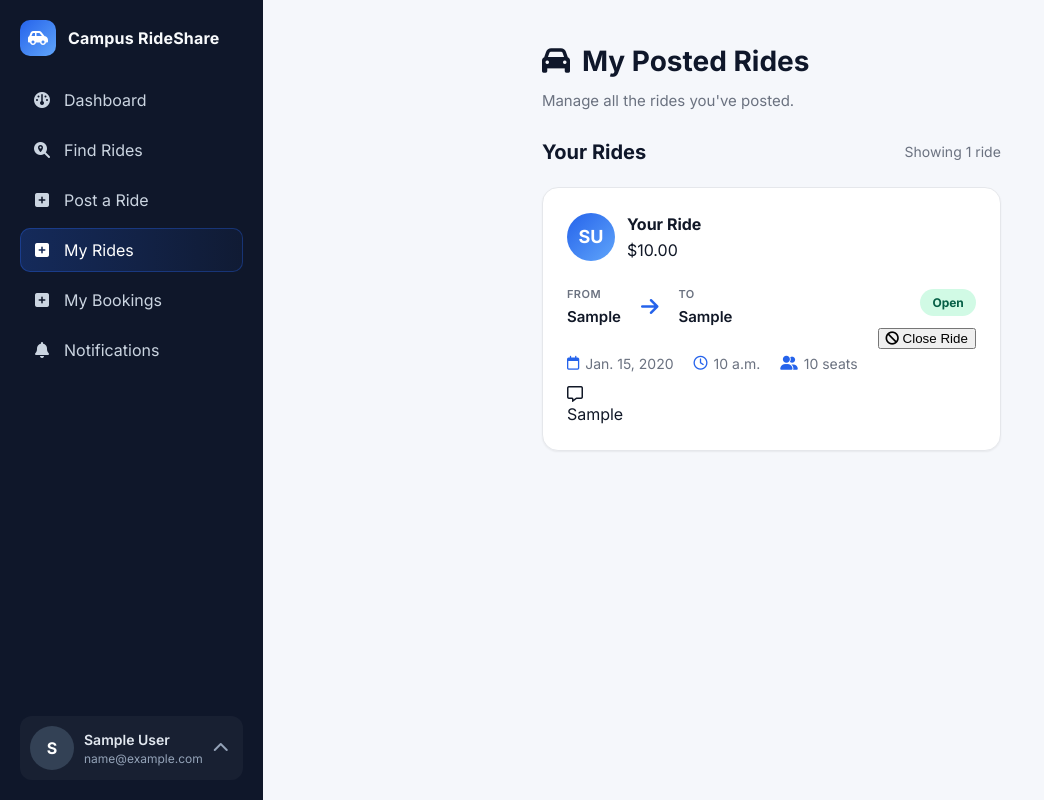
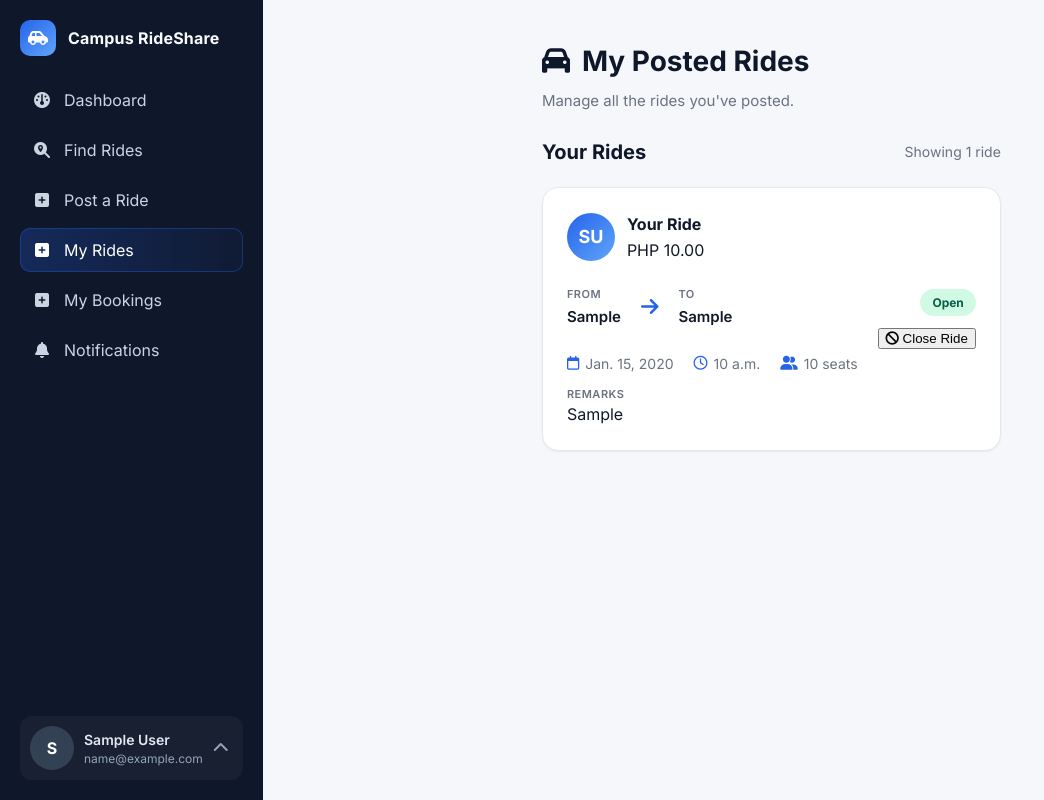
Before and after one commit to mae-sann/RideShare, a Django app: page /ride/my-rides/ in a window 1280 px wide. Shown: the whole page, without its empty margins (0-1044 px from the left). Run offline with Django 5.2, Linux system fonts and the light colour scheme; a user stored in the database is signed in; tables that the repository leaves empty hold one stand-in row (values such as "Sample post").

Commit message:
feature(dashboard): fix ui

```diff
--- a/ride_share/templates/dashboard_app/dashboard.html
+++ b/ride_share/templates/dashboard_app/dashboard.html
@@ -131,7 +131,7 @@
             <div class="panel">
                 <div class="panel-head">
                     <h2><i class="fa-regular fa-clock"></i> Upcoming Rides</h2>
-                    <a href="#" class="link">View all</a>
+                    <a href="{% url 'find_rides' %}" class="link">View all</a>
                 </div>
                 <div class="list">
                     {% for ride in upcoming_rides %}
@@ -141,9 +141,9 @@
                             <div class="ride-info">
                                 <div class="ride-title">{{ ride.origin }} to {{ride.destination}}</div>
                                 <div class="ride-meta">
-                                    <span><i class="fa-regular fa-calendar"></i> {{ ride.time }}</span>
-                                    <span><i class="fa-regular fa-id-badge"></i> Driver: {{ ride.driver.get_full_name }}</span>
+                                    <span><i class="fa-regular fa-calendar"></i> {{ ride.start_date }} {{ride.start_time}}</span>
                                 </div>
+                                <span class="ride-meta">Driver: {{ ride.driver.get_full_name }}</span>
                             </div>
                         </div>
                         <span class="status">{{ ride.status }}</span>
--- a/ride_share/templates/dashboard_app/my_rides.html
+++ b/ride_share/templates/dashboard_app/my_rides.html
@@ -48,7 +48,7 @@
                         <div class="driver-avatar">{{ ride.driver.first_name|slice:":1" }}{{ ride.driver.last_name|slice:":1" }}</div>
                         <div class="driver-details">
                             <div class="driver-name">Your Ride</div>
-                            <div class="ride-price">${{ ride.price }}</div>
+                            <div class="ride-price">PHP {{ ride.price }}</div>
                         </div>
                     </div>
 
@@ -81,7 +81,7 @@
 
                     {% if ride.remarks %}
                     <div class="ride-remarks">
-                        <i class="fa-regular fa-message"></i>
+                        <span class="location-label"> Remarks</span>
                         <span>{{ ride.remarks }}</span>
                     </div>
                     {% endif %}
@@ -105,10 +105,10 @@
                         </button>
                     </form>
                     {% else %}
-                    <button class="btn-cancel disabled" disabled>
+                    <!-- <button class="btn-cancel disabled" disabled>
                         <i class="fa-solid fa-lock"></i>
                         Closed
-                    </button>
+                    </button> -->
                     {% endif %}
                 </div>
             </div>
```
